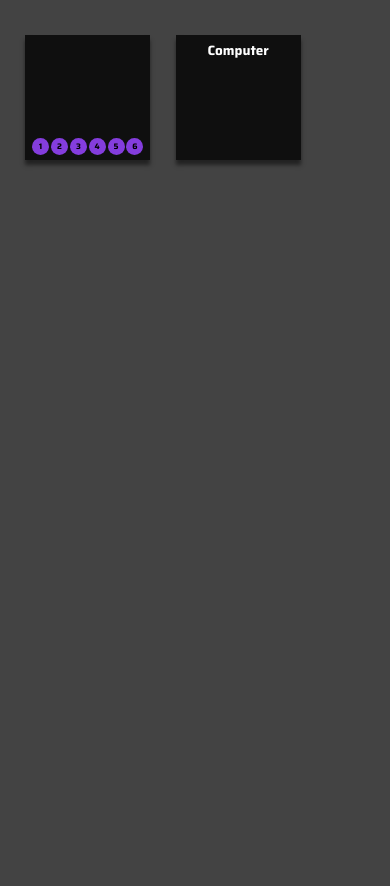
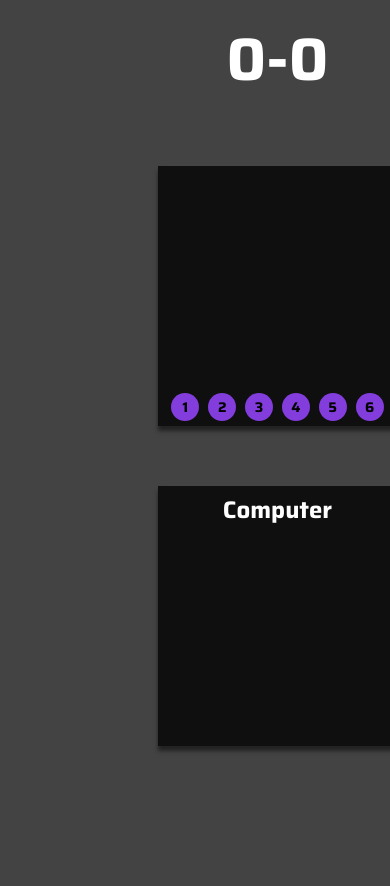
Before and after one commit to JatinJayadev/Num-Cricket, a plain HTML site: page game.html in a window 390 px wide. Shown: the part 107-993 px from the top of the page. Before the commit the page ends 844 px from the top, so only its background shows below. Drawn offline with Linux system fonts and the light colour scheme.

Commit message:
Adding responsive

```diff
--- a/game.css
+++ b/game.css
@@ -125,61 +125,68 @@ body{
         overflow: hidden;
         background-image: none;
         background-color: rgba(0, 0, 0, 0.736) ;
+        width: 555px;
+        height: 1000px;
     }
 
     /*Style for player name*/
     .player-display h1{
-        font-size: 15px;
-        width: 200px;
+        font-size: 34px;
+        width: 350px;
         margin-left: -40px;
         margin-top: 35px;
     }
 
     /*Live score heading*/
     .score-heading h1{
-        font-size: 22px;
-        margin-top: 50px;
-        margin-right: 50px;
+        margin-top: 70px;
+        text-align: center;
     }
 
     /*Main container where player and computer choice will be displayed*/
     .main-container{
-        margin-top: 38px;
-        margin-right: 64px;
+        align-items: center;
+        flex-direction:column;
+        height: 700px;
+        justify-content: space-evenly;
     }
 
     .score-display{
-        height: 125px;
-        width: 125px;
+        height: 260px;
+        width: 240px;
         padding: 5px;
     }
 
+    .comuter-box{
+        margin: 100px;
+    }
+
     .user-live-runs-display{
-        font-size: 50px;
+        font-size: 60px;
     }
 
     .computer-live-runs-display{
-        font-size: 50px;
-        margin: 0%;
+        font-size: 60px;
+        margin-top: 50px;
     }
     .vs-image{
         display: none;
     }
 
-    .name{
-        font-size: 9px;
+    .name h1{
+        font-size: 24px;
     }
 
     .buttons{
-        height: 17px;
-        width: 17px;
-        font-size: 8px;
+        height: 28px;
+        width: 28px;
+        font-size: 14px;
     }
 
     /*This is for displaying who is going to play*/
     #result-board{
-        width: 260px;
-        font-size: 15px;
+        text-align: center;
+        font-size: 23px;
         margin-left: 7px;
     }
 }
--- a/game.js
+++ b/game.js
@@ -60,13 +60,17 @@ function computerRandom() {
 function scoreChecking() {
 
     /*If player choose batting then turn will be 1 and later he will do bowling which is turn 2*/
-  if (turn == 1) {
+
+    if (turn == 1) {
+
+    //This is when payer choice and computer choice is not equal
     if (playerChoice != computerChoice) {
       playerScore += playerChoice;
       playerScoreDisplay.innerHTML = playerScore;
       compScoreDisplay.innerHTML = computerScore;
     }
 
+    //If player choice is equal to computer choice he will lose
     if (playerChoice == computerChoice) {
       turn = 2;
       console.log("User Out");
@@ -76,6 +80,7 @@ function scoreChecking() {
 
 
   } else if (turn == 2) {
+    //This is when computer choice and payer choice is not equal
     if (computerChoice != playerChoice) {
       computerScore += computerChoice;
       playerScoreDisplay.innerHTML = playerScore;
```
